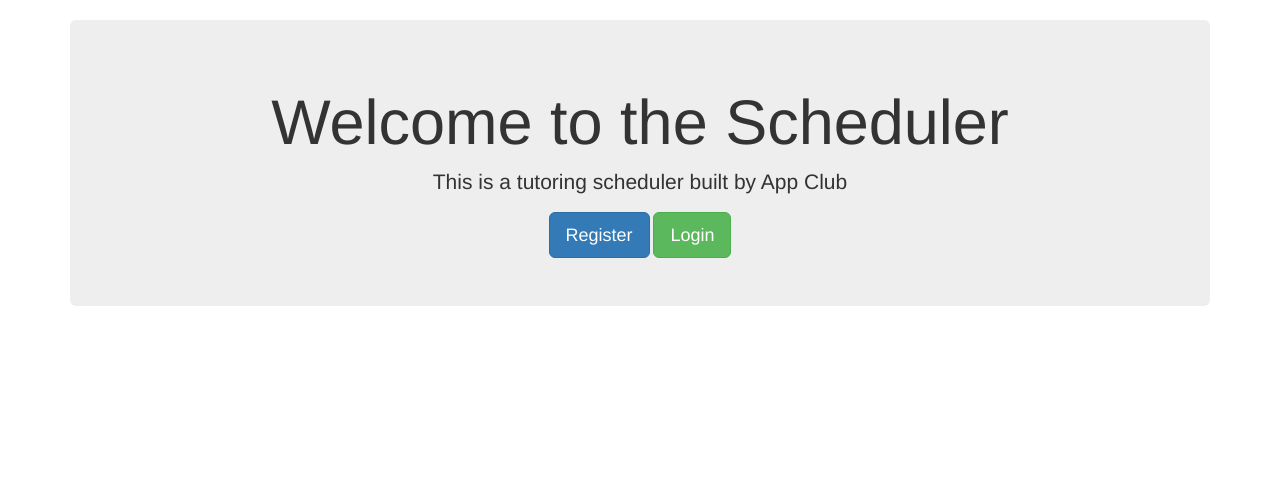
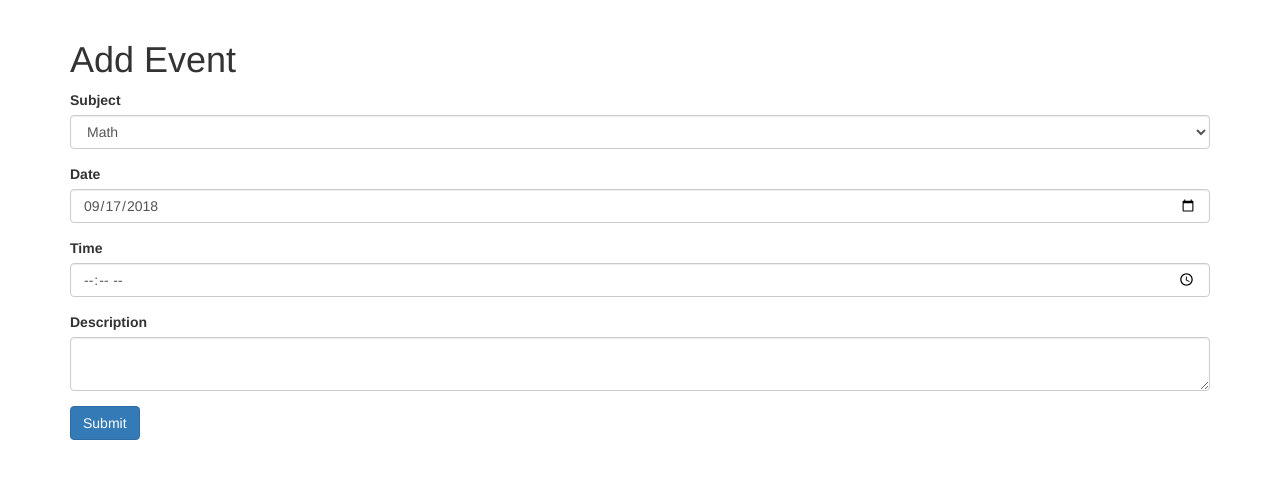
Before and after one commit to ryan570/Scheduler, a Flask app: page / in a window 1280 px wide. Shown: the part 52-531 px from the top of the page. Run offline with Flask 2, Linux system fonts and the light colour scheme; some libraries are stand-ins or nearby versions.

Commit message:
Add add event and tutor boolean

```diff
--- a/Scheduler/forms.py
+++ b/Scheduler/forms.py
@@ -1,5 +1,5 @@
 from flask_wtf import FlaskForm
-from wtforms import SubmitField, TextAreaField, StringField, PasswordField, BooleanField, IntegerField, SelectField
+from wtforms import SubmitField, TextAreaField, StringField, PasswordField, BooleanField, IntegerField, SelectField, DateTimeField, DateField
 from wtforms.validators import InputRequired, Email
 from Scheduler.model import db, User
 
@@ -8,6 +8,7 @@
     lastname = StringField("Last Name",  [InputRequired("Please Enter Your Last Name")])
     grade = SelectField("Grade Level", [InputRequired("Please Enter Your Grade Level")], choices=[(9, 9), (10, 10), (11, 11), (12, 12)], coerce=int)
     email = StringField("Email", [InputRequired("Please Enter Your Email Address"), Email("This Field Requires a Valid Email Address")])
+    tutor = SelectField("Are you a tutor or student?", choices=[(1, 'Tutor'), (0, 'Student')], coerce=int)
     password = PasswordField("Password", [InputRequired("Please Enter Your Password")] )
     confirmpassword = PasswordField("Confirm Password", [InputRequired("Please Confirm Your Password")])
     submit = SubmitField("Create Account")
@@ -19,3 +20,7 @@
 class AnnouncementForm(FlaskForm):
     title = StringField('Title', [InputRequired("Please Enter a Title")])
     body = TextAreaField('Body', [InputRequired("Please Enter a Body")])
+
+class EventForm(FlaskForm):
+    subject = SelectField('Subject', [InputRequired("Please Select the Subject")], choices=[('math', 'Math'), ('history', 'History'), ('science', 'Science')])
+    description = TextAreaField('Description', [InputRequired("Please describe what you need help in.")])
--- a/Scheduler/model.py
+++ b/Scheduler/model.py
@@ -14,13 +14,15 @@
     grade = db.Column(db.Integer)
     pw_hash = db.Column(db.String(500))
     salt = db.Column(db.String(100))
+    tutor = db.Column(db.Boolean)
 
-    def __init__(self, firstname, lastname, grade, email, password):
+    def __init__(self, firstname, lastname, grade, email, password, tutor):
         self.firstname = firstname.title()
         self.lastname = lastname.title()
         self.email = email.lower()
         self.grade = grade
         self.pw_hash = bcrypt.hashpw(password.encode('utf-8'), bcrypt.gensalt()).decode('utf-8')
+        self.tutor = tutor
 
     def is_active(self):
         return True
--- a/Scheduler/regular.py
+++ b/Scheduler/regular.py
@@ -1,6 +1,6 @@
 from flask import Flask, render_template, request, flash, session, redirect, url_for, Blueprint, request, jsonify
 from sqlalchemy.sql import func
-from Scheduler.forms import RegisterForm, SigninForm, AnnouncementForm
+from Scheduler.forms import RegisterForm, SigninForm, AnnouncementForm, EventForm
 from Scheduler.model import db, User, Announcement
 from Scheduler.user import create_user
 from Scheduler.announcement import create_announcement
@@ -14,9 +14,14 @@
 
 regular = Blueprint('regular', __name__, template_folder='templates')
 
-@regular.route('/')
+@regular.route('/', methods=['POST', 'GET'])
 def home():
-    return render_template('home.html')
+    form = EventForm(request.form)
+    if form.validate_on_submit():
+        print(request.form['datefield'])
+        return render_template('home.html')
+    else:
+        return render_template('add_event.html', form=form)
 
 @regular.route('/calendar')
 def calendar():
@@ -56,10 +61,16 @@
                 flash('That email is already linked to an account', 'danger')
                 return redirect(url_for('regular.register'))
             else:
-                user = create_user(form.firstname.data, form.lastname.data, form.grade.data, form.email.data, form.password.data)
+                if form.tutor.data == 1:
+                    tutor = True
+                else:
+                    tutor = False
+                user = create_user(form.firstname.data, form.lastname.data, form.grade.data, form.email.data, form.password.data, form.tutor.data)
                 login_user(user,remember=True)
                 session['logged_in'] = True
                 session['username'] = form.firstname.data + " " + form.lastname.data
+                if user.is_admin():
+                    session['admin'] = True
                 return render_template('home.html')
         else:
             flash('Passwords do not match.', 'danger')
--- a/Scheduler/static/style.css
+++ b/Scheduler/static/style.css
@@ -37,7 +37,9 @@
     display: inline-block;
     padding: 8px 16px;
 }
-
+p {
+    text-align: center;
+}
 a:hover {
     background-color: #ddd;
     color: black;
--- /dev/null
+++ b/Scheduler/templates/add_event.html
@@ -0,0 +1,44 @@
+{% extends 'layout.html' %}
+
+{% block body %}
+
+<h1>Add Event</h1>
+{% from "includes/_formhelpers.html" import render_field %}
+<form action="" method="POST">
+    {{ form.csrf_token }}
+		<div class="form-group">
+			{{render_field(form.subject, class_="form-control")}}
+		</div>
+		<div class="form-group">
+            <label>Date</label>
+            <br>
+            <input type="date" id="datefield" name="datefield" class="form-control">
+            <script>
+                var today = new Date();
+                var dd = today.getDate();
+                var mm = today.getMonth()+1;
+                var yyyy = today.getFullYear();
+                if(dd<10){
+                    dd='0'+dd
+                }
+                if(mm<10){
+                    mm='0'+mm
+                }
+
+                today = yyyy+'-'+mm+'-'+dd;
+                document.getElementById("datefield").setAttribute("min", today);
+                document.getElementById("datefield").setAttribute("value", today);
+            </script>
+        </div>
+        <div class="form-group">
+            <label>Time</label>
+            <br>
+            <input type="time" name="timefield" class="form-control">
+        </div>
+        <div class="form-group">
+			{{render_field(form.description, class_="form-control")}}
+		</div>
+		<p><input type="submit" class="btn btn-primary" value="Submit"></p>
+</form>
+
+{% endblock %}
--- a/Scheduler/templates/calendar.html
+++ b/Scheduler/templates/calendar.html
@@ -21,7 +21,7 @@
     <td><span class="date">{{calendar[1][1]}}</span></td>
     <td><span class="date">{{calendar[1][2]}}</span></td>
     <td><span class="date">{{calendar[1][3]}}</span></td>
-    <td><span class="date">{{calendar[1][4]}}</span></td>
+    <td><span class="date">{{calendar[1][4]}}</span><p>Object</p></td>
     <td><span class="date">{{calendar[1][5]}}</span></td>
     <td><span class="date">{{calendar[1][6]}}</span></td>
 </tr>
--- a/Scheduler/user.py
+++ b/Scheduler/user.py
@@ -6,8 +6,8 @@
 import calendar
 import sys
 
-def create_user(first, last, grade, email, password):
-    newuser = User(first, last, grade, email, password)
+def create_user(first, last, grade, email, password, tutor):
+    newuser = User(first, last, grade, email, password, tutor)
     db.session.add(newuser)
     db.session.commit()
     return newuser
```
Also changed, not shown: Scheduler/templates/register.html (+5 -2 lines).
